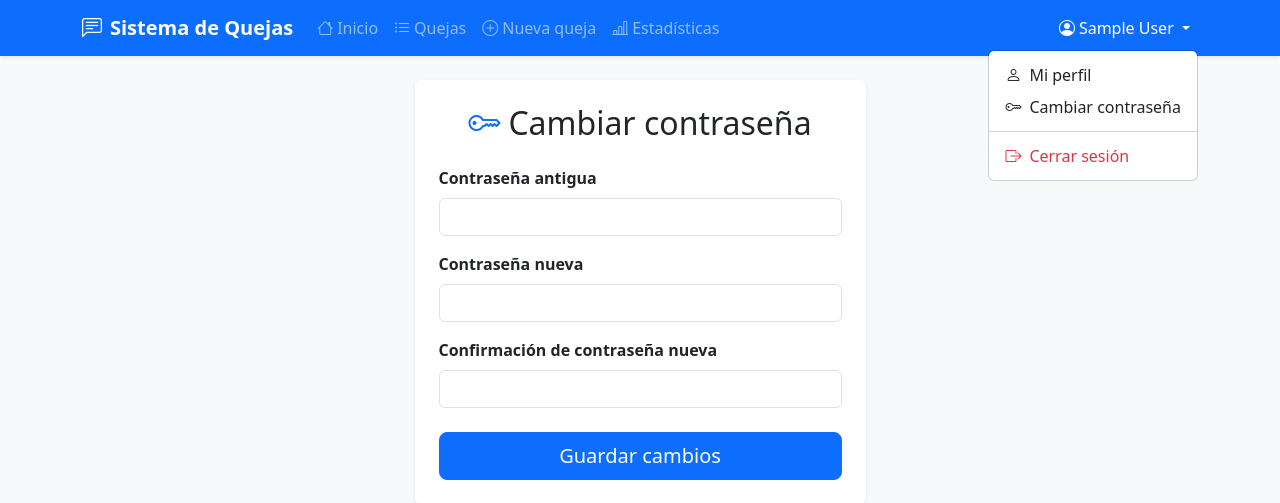
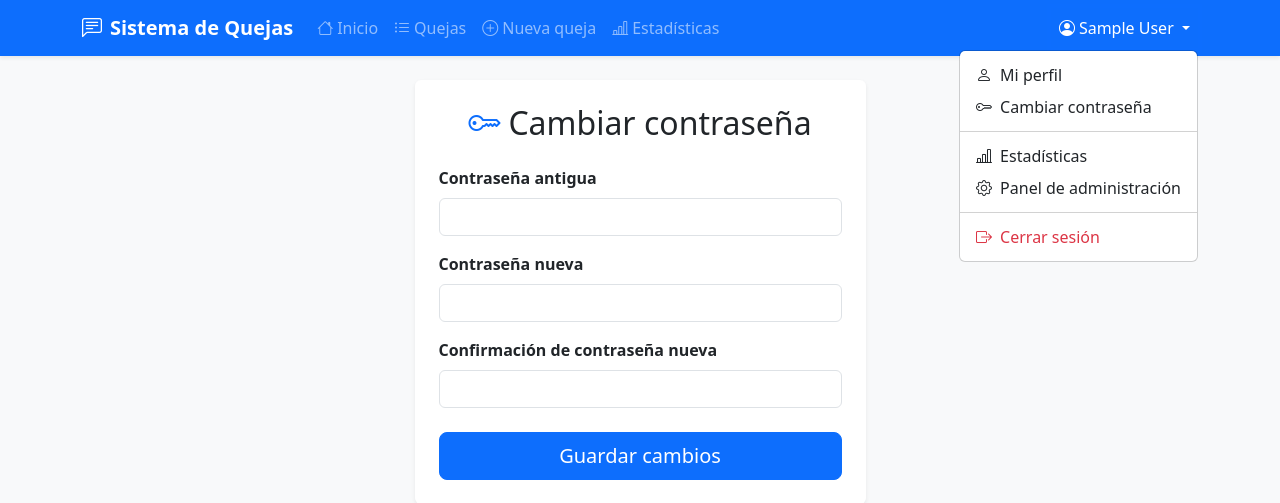
Before and after one commit to ariassalaz/sistema_de_quejas, a Django app: page /cuentas/contrasena/cambiar/ in a window 1280 px wide, after a click that opens the changed part. Shown: the top 503 px of the page. Run offline with Django 5.2, Linux system fonts and the light colour scheme; the visitor is signed in with stand-in values (Sample User, id 1).

Commit message:
agregar funcionalidad extra

```diff
--- a/templates/base.html
+++ b/templates/base.html
@@ -61,6 +61,11 @@
             <ul class="dropdown-menu dropdown-menu-end">
               <li><a class="dropdown-item" href="{% url 'perfil' %}"><i class="bi bi-person me-2"></i>Mi perfil</a></li>
               <li><a class="dropdown-item" href="{% url 'cambiar-contrasena' %}"><i class="bi bi-key me-2"></i>Cambiar contraseña</a></li>
+              {% if user.is_staff %}
+              <li><hr class="dropdown-divider"></li>
+              <li><a class="dropdown-item" href="{% url 'queja-estadisticas' %}"><i class="bi bi-bar-chart-line me-2"></i>Estadísticas</a></li>
+              <li><a class="dropdown-item" href="/admin/"><i class="bi bi-gear me-2"></i>Panel de administración</a></li>
+              {% endif %}
               <li><hr class="dropdown-divider"></li>
               <li>
                 <form method="post" action="{% url 'cerrar-sesion' %}">
```
